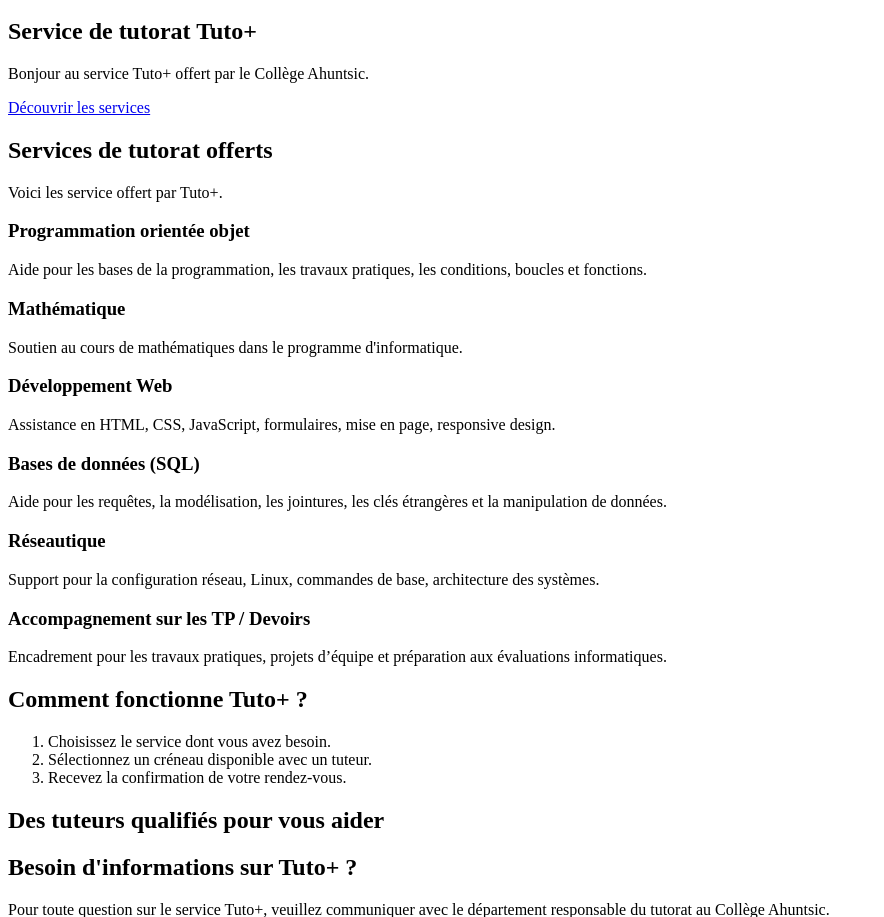
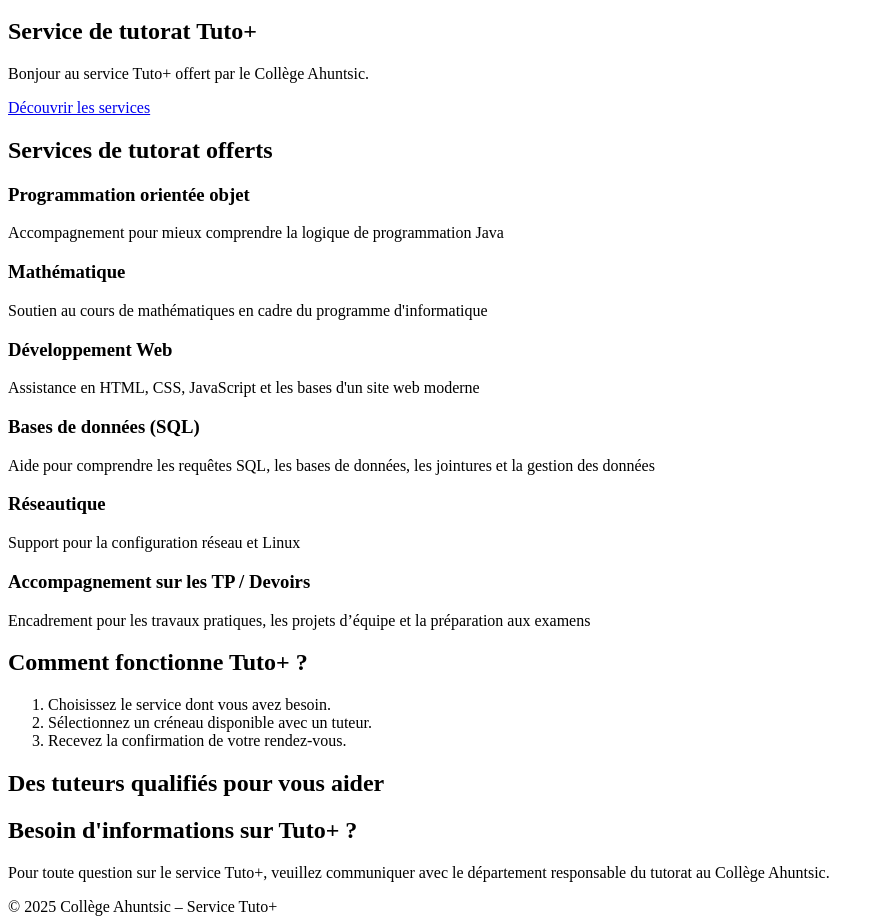
Before and after one commit to lioliolilo/projet-web-420250, a PHP site: page / in a window 1280 px wide. Shown: the part 303-1220 px from the top of the page, without its empty margins (0-884 px from the left). Run offline with PHP 8.4, Linux system fonts and the light colour scheme.

Commit message:
Amelioration page acceuil

```diff
--- a/index.php
+++ b/index.php
@@ -54,9 +54,6 @@
             <div class="container">
                 <header class="section-header">
                     <h2>Services de tutorat offerts</h2>
-                    <p>
-                        Voici les service offert par Tuto+.
-                    </p>
                 </header>
 
                 <!-- liste des services -->
@@ -64,36 +61,33 @@
 
                     <article class="service-card">
                         <h3>Programmation orientée objet</h3>
-                        <p>Aide pour les bases de la programmation, les travaux pratiques, les conditions, boucles et
-                            fonctions.</p>
+                        <p>Accompagnement pour mieux comprendre la logique de programmation Java</p>
                     </article>
 
                     <article class="service-card">
                         <h3>Mathématique</h3>
-                        <p>Soutien au cours de mathématiques dans le programme d'informatique.</p>
+                        <p>Soutien au cours de mathématiques en cadre du programme d'informatique</p>
                     </article>
 
                     <article class="service-card">
                         <h3>Développement Web</h3>
-                        <p>Assistance en HTML, CSS, JavaScript, formulaires, mise en page, responsive design.</p>
+                        <p>Assistance en HTML, CSS, JavaScript et les bases d'un site web moderne</p>
                     </article>
 
                     <article class="service-card">
                         <h3>Bases de données (SQL)</h3>
-                        <p>Aide pour les requêtes, la modélisation, les jointures, les clés étrangères et la
-                            manipulation de données.</p>
+                        <p>Aide pour comprendre les requêtes SQL, les bases de données, les jointures et la gestion des données</p>
                     </article>
 
                     <article class="service-card">
                         <h3>Réseautique</h3>
-                        <p>Support pour la configuration réseau, Linux, commandes de base, architecture des systèmes.
+                        <p>Support pour la configuration réseau et Linux
                         </p>
                     </article>
 
                     <article class="service-card">
                         <h3>Accompagnement sur les TP / Devoirs</h3>
-                        <p>Encadrement pour les travaux pratiques, projets d’équipe et préparation aux évaluations
-                            informatiques.</p>
+                        <p>Encadrement pour les travaux pratiques, les projets d’équipe et la préparation aux examens</p>
                     </article>
 
                 </div>
```
